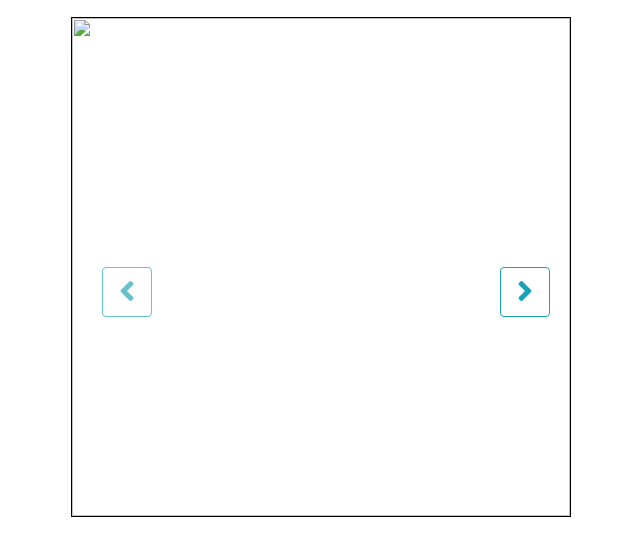
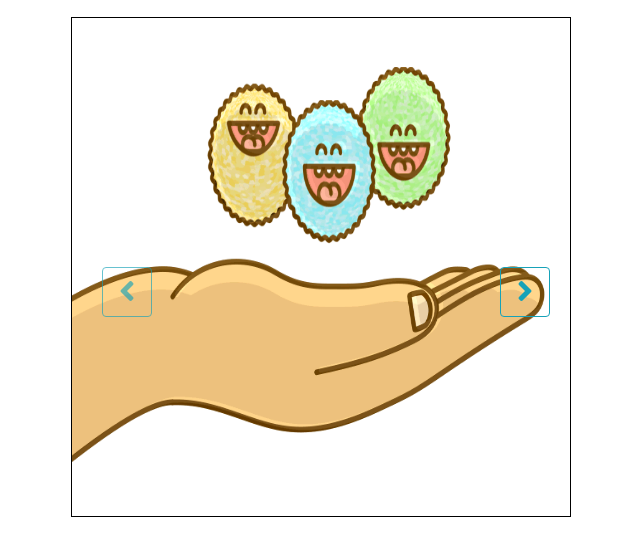
Before and after one commit to Muhammad-waqas-moin/MyImageSliderProject, a plain HTML site: page index.html in a window 1280 px wide. Shown: the part 51-606 px from the top of the page, without its empty margins (319-959 px from the left). Drawn offline with nearby package versions, Linux system fonts and the light colour scheme.

Commit message:
Update index.html

```diff
--- a/index.html
+++ b/index.html
@@ -72,7 +72,7 @@
     </div>
 
     <div id="container">
-      <img id="img" src="images/img1.gif" />
+      <img id="img" src="img1.gif" />
 
       <div class="right-holder">
         <button id="right_arrow" onClick="imgslider(1)" class="class-for-arrow btn btn-outline-info">
```
